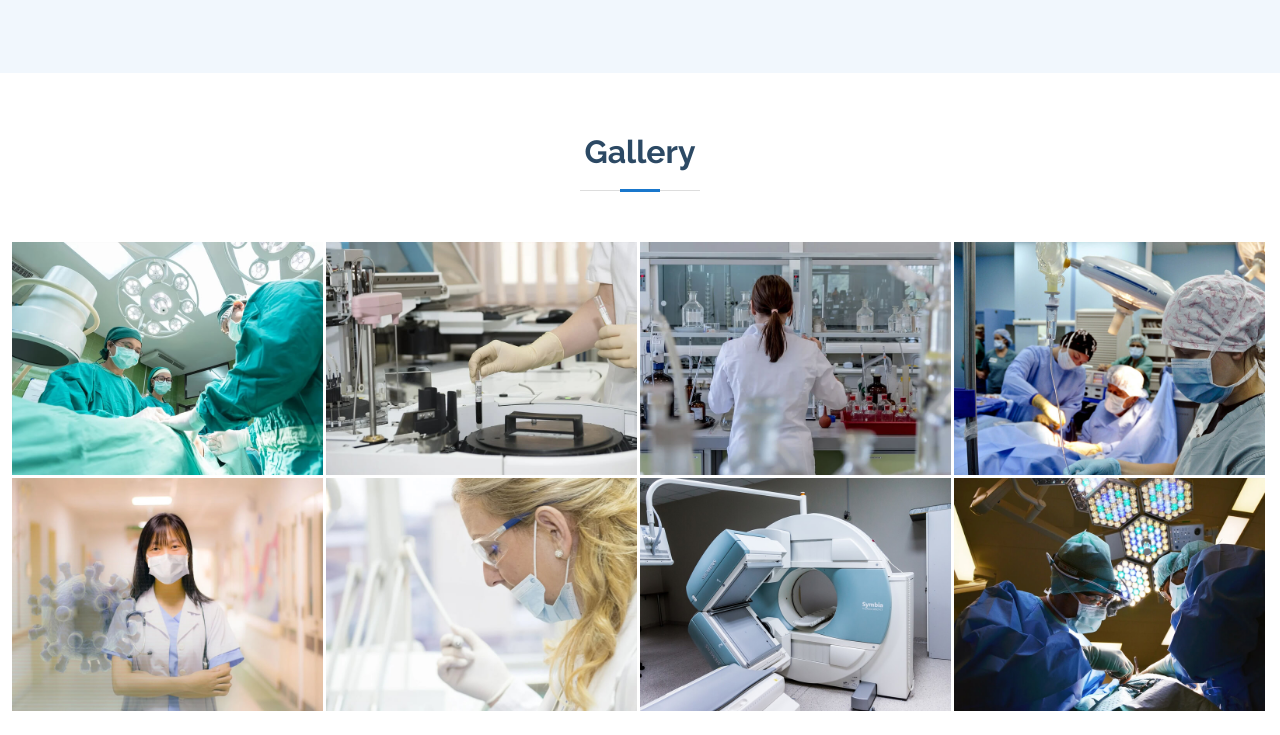
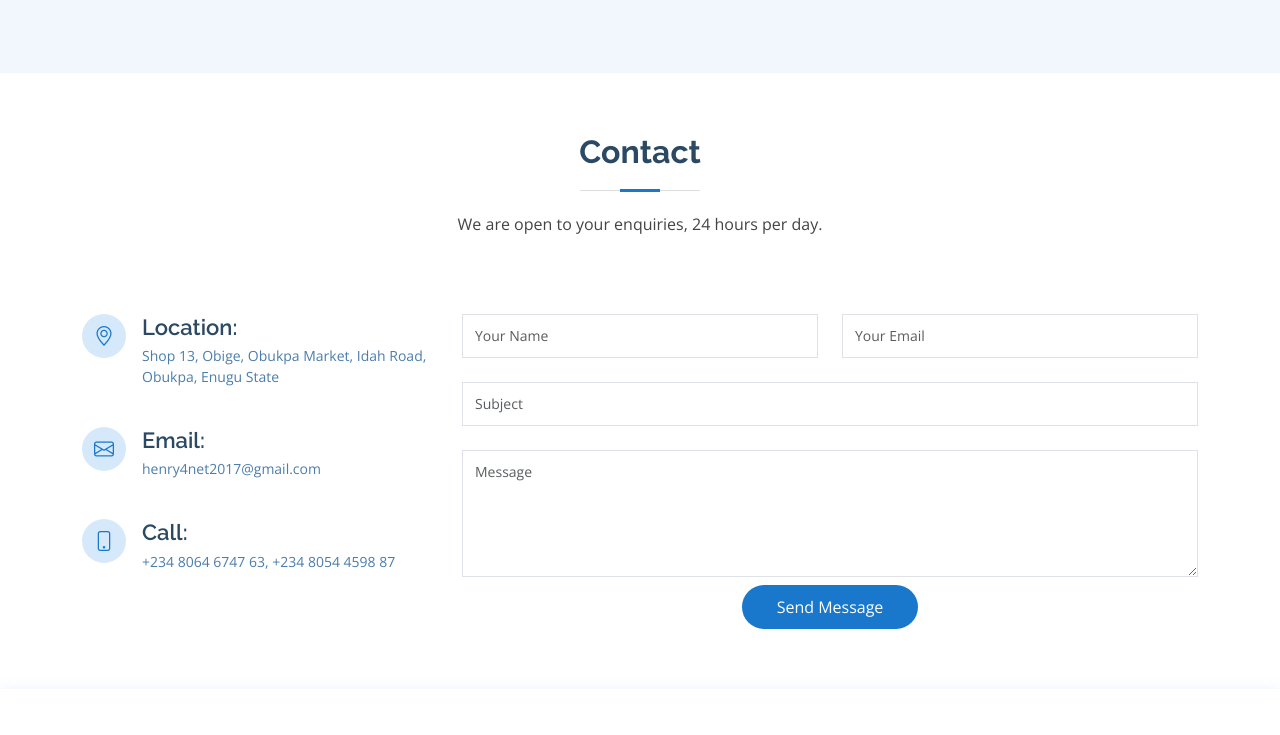
Before and after one commit to Avidson/henrychukwubiz, a plain HTML site: page index.html in a window 1280 px wide. Shown: the part 5365-6100 px from the top of the page. Drawn offline with nearby package versions, Linux system fonts and the light colour scheme.

Commit message:
Update index.html

```diff
--- a/index.html
+++ b/index.html
@@ -559,89 +559,6 @@
       </div>
     </section><!-- End Frequently Asked Questions Section -->
 
-
-    <!-- ======= Gallery Section ======= -->
-    <section id="gallery" class="gallery">
-      <div class="container">
-
-        <div class="section-title">
-          <h2>Gallery</h2>
-
-        </div>
-      </div>
-
-      <div class="container-fluid">
-        <div class="row g-0">
-
-          <div class="col-lg-3 col-md-4">
-            <div class="gallery-item">
-              <a href="assets/img/gallery/gallery-1.jpg" class="galelry-lightbox">
-                <img src="assets/img/gallery/gallery-1.jpg" alt="" class="img-fluid">
-              </a>
-            </div>
-          </div>
-
-          <div class="col-lg-3 col-md-4">
-            <div class="gallery-item">
-              <a href="assets/img/gallery/gallery-2.jpg" class="galelry-lightbox">
-                <img src="assets/img/gallery/gallery-2.jpg" alt="" class="img-fluid">
-              </a>
-            </div>
-          </div>
-
-          <div class="col-lg-3 col-md-4">
-            <div class="gallery-item">
-              <a href="assets/img/gallery/gallery-3.jpg" class="galelry-lightbox">
-                <img src="assets/img/gallery/gallery-3.jpg" alt="" class="img-fluid">
-              </a>
-            </div>
-          </div>
-
-          <div class="col-lg-3 col-md-4">
-            <div class="gallery-item">
-              <a href="assets/img/gallery/gallery-4.jpg" class="galelry-lightbox">
-                <img src="assets/img/gallery/gallery-4.jpg" alt="" class="img-fluid">
-              </a>
-            </div>
-          </div>
-
-          <div class="col-lg-3 col-md-4">
-            <div class="gallery-item">
-              <a href="assets/img/gallery/gallery-5.jpg" class="galelry-lightbox">
-                <img src="assets/img/gallery/gallery-5.jpg" alt="" class="img-fluid">
-              </a>
-            </div>
-          </div>
-
-          <div class="col-lg-3 col-md-4">
-            <div class="gallery-item">
-              <a href="assets/img/gallery/gallery-6.jpg" class="galelry-lightbox">
-                <img src="assets/img/gallery/gallery-6.jpg" alt="" class="img-fluid">
-              </a>
-            </div>
-          </div>
-
-          <div class="col-lg-3 col-md-4">
-            <div class="gallery-item">
-              <a href="assets/img/gallery/gallery-7.jpg" class="galelry-lightbox">
-                <img src="assets/img/gallery/gallery-7.jpg" alt="" class="img-fluid">
-              </a>
-            </div>
-          </div>
-
-          <div class="col-lg-3 col-md-4">
-            <div class="gallery-item">
-              <a href="assets/img/gallery/gallery-8.jpg" class="galelry-lightbox">
-                <img src="assets/img/gallery/gallery-8.jpg" alt="" class="img-fluid">
-              </a>
-            </div>
-          </div>
-
-        </div>
-
-      </div>
-    </section><!-- End Gallery Section -->
-
     <!-- ======= Contact Section ======= -->
     <section id="contact" class="contact">
       <div class="container">
```
